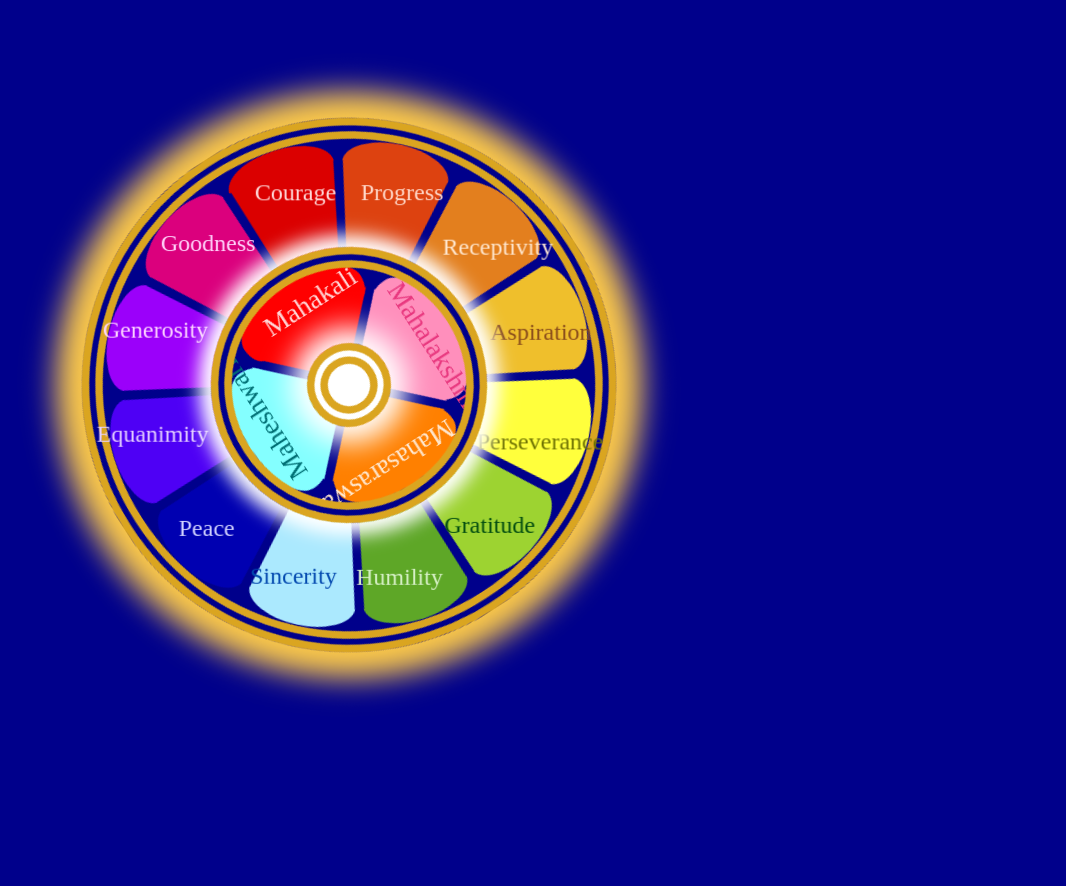
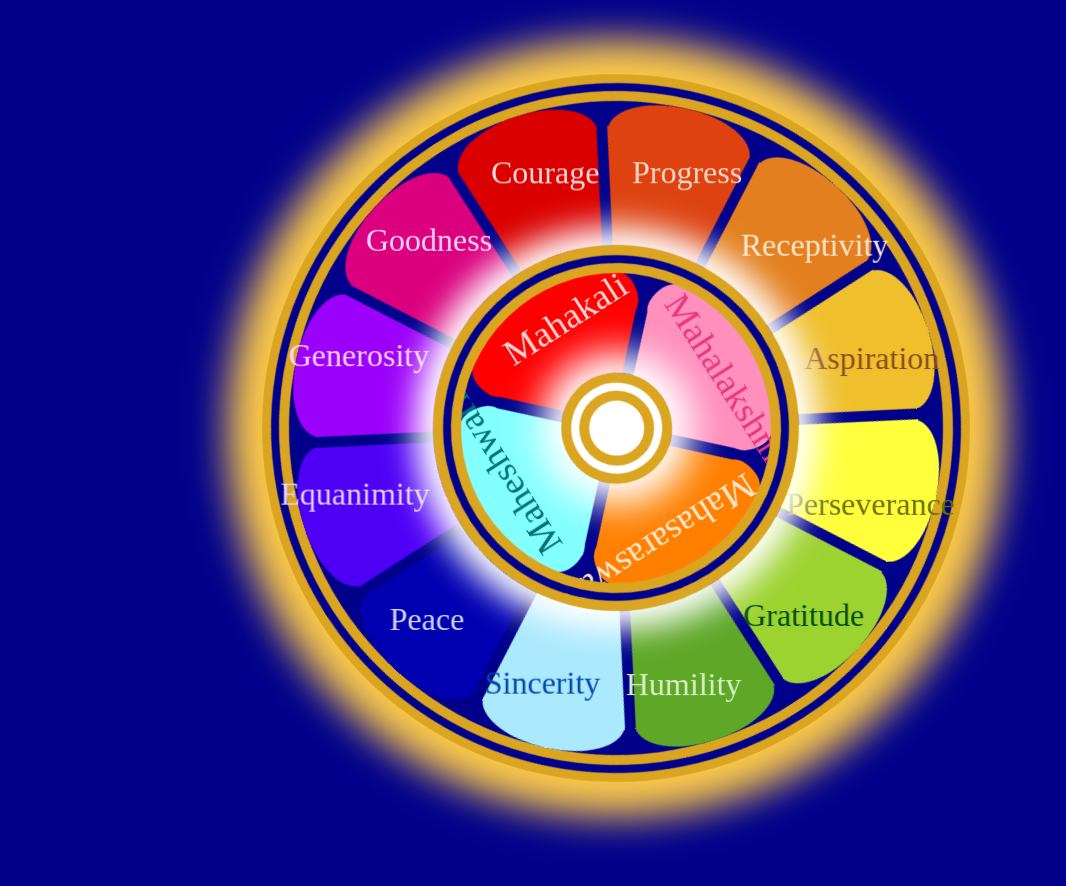
Before and after one commit to Oleg-Birukov/maa-symbol, a plain HTML site: page index.html in a window 1280 px wide. Shown: the whole page, without its empty margins (24-1090 px from the left). Before the commit the page ends 811 px from the top, so only its background shows below. Drawn offline with Linux system fonts and the light colour scheme; a web font is replaced by a local one.

Commit message:
setup symbol to the center

```diff
--- a/style.css
+++ b/style.css
@@ -4,16 +4,33 @@
 }
 
 body{
+	display: flex;
+	justify-content: center;
+	/* align-items: center; */
+	/* align-content: center;
+	text-align: center; */
 	--bg-c:darkblue;
 	background-color: var(--bg-c);
+	position: relative;
+	overflow: hidden;
 }
 
 .container {
-	margin: 200px 180px;
-	width: 370px;
-	height: 370px;
-	/* background-color: blueviolet; */
-	transform: scale(1.5);
+	position: absolute;
+	margin: 20px;
+	/* margin: 0 auto; */
+	/* text-align: center; */
+	/* display: flex; */
+	top: 50vh;
+	/* left: 50vh; */
+	/* margin-top: -370px; */
+	width: 740px;
+	height: 740px;
+	/* transform: scale(1.5); */
+	/* background-color: brown; */
+	/* width: auto; */
+	/* height: 100%; */
+	transform: translateY(-50%);
 }
 
 .symbol {
@@ -25,7 +42,6 @@ body{
 	justify-content: center;
 	justify-content: center;
 	align-items: center;
-	/* background-color: rgb(0, 255, 255); */
 }
 
 .external-circle {
@@ -36,21 +52,20 @@ body{
 	align-items: center;
 	width: 96%;
 	height: 96%;
-	border: 5px solid goldenrod;
+	border: 10px solid goldenrod;
 	border-radius: 50%;
-	/* background-color: goldenrod; */
-	box-shadow: inset 0px 0px 0px 4px var(--bg-c),
-		inset 0px 0px 0px 9px goldenrod;
-	/* z-index: 2; */
+	box-shadow: inset 0px 0px 0px 8px var(--bg-c),
+		inset 0px 0px 0px 18px goldenrod;
 }
 
 .external-circle span{
 	position: absolute;
-	height: 100%;
-	width: 100%;
+	height: 99.6%;
+	width: 99.6%;
 	border-radius: 50%;
-	border: 5px solid transparent;
-	box-shadow: 0 0 12px 14px rgb(252, 201, 73);
+	border: 10px solid transparent;
+	box-shadow: 0 0 24px 28px rgb(252, 201, 73);
+	z-index: 0;
 }
 
 .petals-container {
@@ -61,56 +76,43 @@ body{
 	display: flex;
 	justify-content: center;
 	align-items: center;
-	/* background-color: crimson; */
 	transform: rotate(15deg);
 }
 
 .ext-petal {
 	position: absolute;
-	width: 42px;
-	border-top: 58px solid var(--clr);
-	border-left: 15.5px solid transparent;
-	border-right: 15.5px solid transparent;
-	top: 18px;
-	bottom: 18px;
+	width: 84px;
+	border-top: 116px solid var(--clr);
+	border-left: 31px solid transparent;
+	border-right: 31px solid transparent;
+	top: 36px;
+	bottom: 36px;
 	transform: rotate(calc(var(--i) * 30deg));
 }
 
 .ext-petal::after {
 	content: "";
 	position: absolute;
-	width: 72.1px;
-	height: 18px;
-	left: -15.2px;
-	top: -75.2px;
+	width: 145px;
+	height: 36px;
+	left: -30.4px;
+	top: -150.4px;
 	background-color: var(--clr);
 	border-radius: 50% 50% 0 0 / 100% 100% 0 0;
 }
 
-/*.ext-petal::before {
-	content: "";
-	position: absolute;
-	width: 54px;
-	height: 7px;
-	left: -6.5px;
-	top: -7px;
-	background-color: white;
-	border-radius: 50% 50% 0 0 / 100% 100% 0 0;
-}
-*/
 .mid-circle {
 	position: absolute;
 	box-sizing: border-box;
 	display: flex;
 	justify-content: center;
 	align-items: center;
-	border: 5px solid goldenrod;
+	border: 10px solid goldenrod;
 	border-radius: 50%;
 	width: 49.5%;
 	height: 49.5%;
-	box-shadow: inset 0 0 0 4px var(--bg-c),
-	inset 0 0 0 9px goldenrod;
-	/* background-color: yellowgreen; */
+	box-shadow: inset 0 0 0 8px var(--bg-c),
+	inset 0 0 0 18px goldenrod;
 	z-index: 4;
 }
 
@@ -119,8 +121,8 @@ body{
 	height: 100%;
 	width: 100%;
 	border-radius: 50%;
-	border: 5px solid transparent;
-	box-shadow: 0 0 12px 8px white;
+	border: 10px solid transparent;
+	box-shadow: 0 0 24px 16px white;
 }
 
 .int-petals-container {
@@ -131,41 +133,38 @@ body{
 	display: flex;
 	justify-content: center;
 	align-items: center;
-	/* background-color: crimson; */
 	z-index: 3;
 }
 
 .int-petal {
 	position: absolute;
-	width: 33px;
-	border-top: 28px solid var(--clr);
-	border-left: 28px solid transparent;
-	border-right: 28px solid transparent;
-	top: 18px;
-	bottom: 18px;
-	/* border-radius: 3px; */
+	width: 66px;
+	border-top: 56px solid var(--clr);
+	border-left: 56px solid transparent;
+	border-right: 56px solid transparent;
+	top: 36px;
+	bottom: 36px;
 	transform: rotate(calc(var(--i) * 90deg));
 }
 
 .int-petal::after {
 	content: "";
 	position: absolute;
-	width: 91.4px;
-	height: 34.6px;
-	left: -29.4px;
-	top: -58px;
+	width: 185.2px;
+	height: 69.2px;
+	left: -59.6px;
+	top: -116px;
 	background-color: var(--clr);
 	border-radius: 82% 82% 15% 15% / 100% 100% 65% 65%;
-	/* box-shadow: inset 0 0 0 5px white; */
 }
 
 .int-petal::before {
 	content: "";
 	position: absolute;
-	width: 42px;
-	height: 16px;
-	left: -4.5px;
-	top: -6px;
+	width: 84px;
+	height: 32px;
+	left: -9px;
+	top: -12px;
 	background-color: var(--bg-c);
 	border-radius: 50% 50% 0 0 / 100% 100% 0 0;
 }
@@ -176,13 +175,13 @@ body{
 	display: flex;
 	justify-content: center;
 	align-items: center;
-	border: 5px solid goldenrod;
+	border: 10px solid goldenrod;
 	border-radius: 50%;
 	width: 15%;
 	height: 15%;
 	background-color: white;
-	box-shadow: inset 0 0 0 4px white,
-	inset 0 0 0 9px goldenrod;
+	box-shadow: inset 0 0 0 8px white,
+	inset 0 0 0 18px goldenrod;
 	z-index: 500;
 }
 
@@ -191,18 +190,21 @@ body{
 	height: 100%;
 	width: 100%;
 	border-radius: 50%;
-	border: 5px solid transparent;
-	box-shadow: 0 0 12px 8px white;
+	border: 10px solid transparent;
+	box-shadow: 0 0 24px 16px white;
 }
 
+/* ************************************** */
 /* Text */
+/* ************************************** */
 
 .ext-petal span {
 	position: absolute;
-	top: -54px;
-	left: -3px;
+	top: -108px;
+	left: -6px;
 	display: flex;
 	font-family: Gabriola;
+	font-size: 2em;
 	color: var(--txt-clr);
 	z-index: 10;
 	transform: rotate(calc(var(--i) * -30deg - 15deg));
@@ -210,15 +212,12 @@ body{
 
 .int-petal span{
 	position: absolute;
-	top: -45px;
-	left: -7px;
-	/* display: flex; */
+	top: -90px;
+	left: -14px;
 	font-family: Gabriola;
-	font-size: 1.15em;
+	font-size: 2.3em;
 	color: var(--txt-clr);
-	/* transform: rotate(calc(var(--i) * -90deg)); */
 	z-index: 100;
-	/* order: 100; */
 }
 
 /* ******************************** */
@@ -227,99 +226,99 @@ body{
 
 /* Courage */
 .ext-petal:nth-child(1) span {
-	top: -53px;
-	left: -1px;
+	top: -106px;
+	left: -2px;
 }
 
 /* Progress */
 .ext-petal:nth-child(2) span {
-	top: -53px;
-	left: 1px;
+	top: -106px;
+	left: 2px;
 }
 
 /* Receptivity */
 .ext-petal:nth-child(3) span {
-	top: -55px;
-	left: -4px;
+	top: -110px;
+	left: -8px;
 }
 
 /* Aspiration */
 .ext-petal:nth-child(4) span {
-	top: -53px;
-	left: -7px;
+	top: -106px;
+	left: -14px;
 }
 
 /* Perseverance */
 .ext-petal:nth-child(5) span {
-	top: -53px;
-	left: -11px;
+	top: -106px;
+	left: -22px;
 }
 
 /* Gratitude */
 .ext-petal:nth-child(6) span {
-	top: -53px;
-	left: -3px;
+	top: -106px;
+	left: -6px;
 }
 
 /* Humility */
 .ext-petal:nth-child(7) span {
-	top: -53px;
-	left: -1px;
+	top: -106px;
+	left: -2px;
 }
 
 /* Sincerity */
 .ext-petal:nth-child(8) span {
-	top: -53px;
-	left: 1px;
+	top: -106px;
+	left: 2px;
 }
 
 /* Peace */
 .ext-petal:nth-child(9) span {
-	top: -55px;
-	left: 8px;
+	top: -110px;
+	left: 16px;
 }
 
 /* Equanimity */
 .ext-petal:nth-child(10) span {
-	top: -55px;
-	left: -8px;
+	top: -110px;
+	left: -16px;
 }
 
 /* Generosity */
 .ext-petal:nth-child(11) span {
-	top: -54px;
-	left: -6px;
+	top: -108px;
+	left: -12px;
 }
 
 /* Goodness */
 .ext-petal:nth-child(12) span {
-	top: -53px;
-	left: -4px;
+	top: -106px;
+	left: -8px;
 }
 
 /* -------------- */
 /* Mahakali */
 .int-petal:nth-child(1) span {
-	top: -50px;
-	left: -10px;
+	top: -100px;
+	left: -20px;
 }
 
 /* Mahalakshmi */
 .int-petal:nth-child(2) span {
-	top: -50px;
-	left: -23px;
+	top: -100px;
+	left: -46px;
 }
 
 /* Mahasaraswati */
 .int-petal:nth-child(3) span {
-	top: -50px;
-	left: -26px;
+	top: -100px;
+	left: -52px;
 }
 
 /* Maheshwari */
 .int-petal:nth-child(4) span {
-	top: -50px;
-	left: -18px;
+	top: -100px;
+	left: -36px;
 }
 
 
@@ -351,27 +350,27 @@ body{
 
 @keyframes ext-circle-glow {
 	from{
-		box-shadow: 0 0 12px 14px rgb(252, 201, 73);
+		box-shadow: 0 0 24px 28px rgb(252, 201, 73);
 	}
 
 	to{
-		box-shadow: 0 0 25px 20px rgb(252, 201, 73);
+		box-shadow: 0 0 50px 40px rgb(252, 201, 73);
 	}
 }
 
-/* .mid-circle span{
-	animation: mid-circle-glow calc(var(--dur) / 9)  infinite alternate ease-in-out;
+.mid-circle span{
+	animation: mid-circle-glow calc(var(--dur) / 16)  infinite alternate ease-in-out;
 }
 
 @keyframes mid-circle-glow {
 	from{
-	box-shadow: 0 0 10px 5px white;
+	box-shadow: 0 0 20px 10px white;
 	}
 
 	to{
-	box-shadow: 0 0 20px 10px white;
+	box-shadow: 0 0 40px 25px white;
 	}
-} */
+}
 
 .internal-circle span{
 	animation: int-circle-glow calc(var(--dur) / 16)  infinite alternate ease-in-out;
@@ -379,11 +378,11 @@ body{
 
 @keyframes int-circle-glow {
 	from{
-	box-shadow: 0 0 10px 5px white;
+	box-shadow: 0 0 20px 10px white;
 	}
 
 	to{
-	box-shadow: 0 0 25px 15px white;
+	box-shadow: 0 0 50px 30px white;
 	}
 }
 
```
